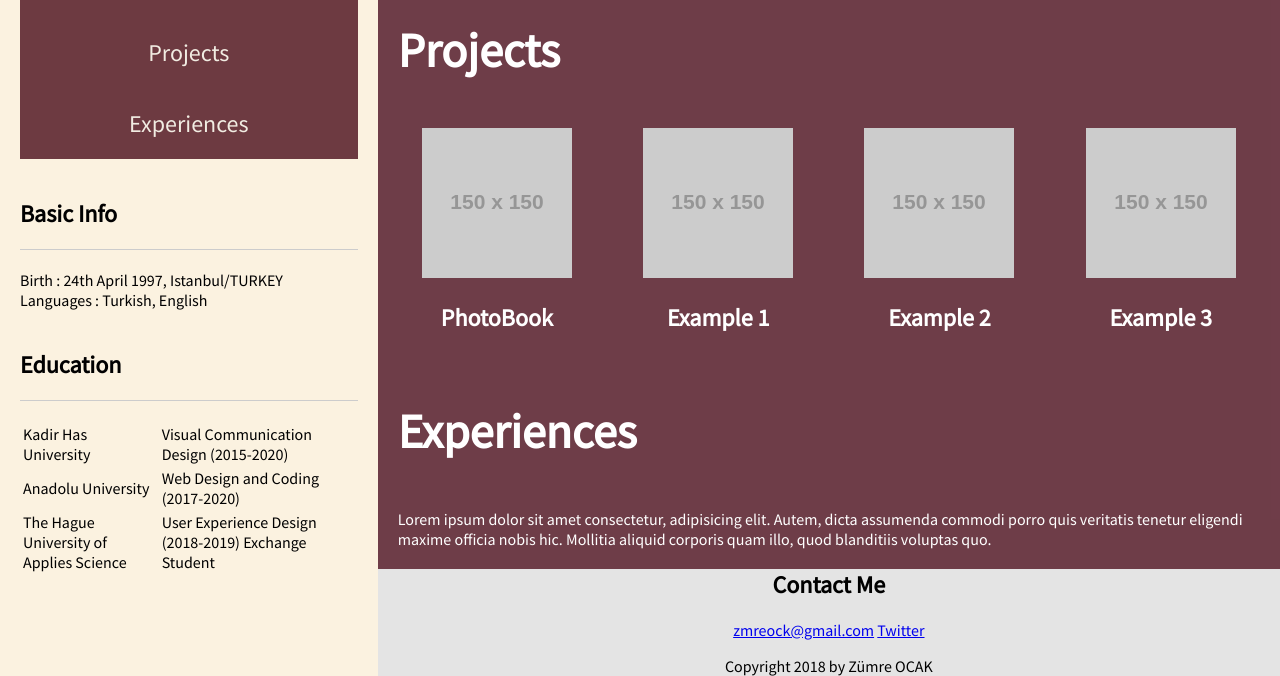
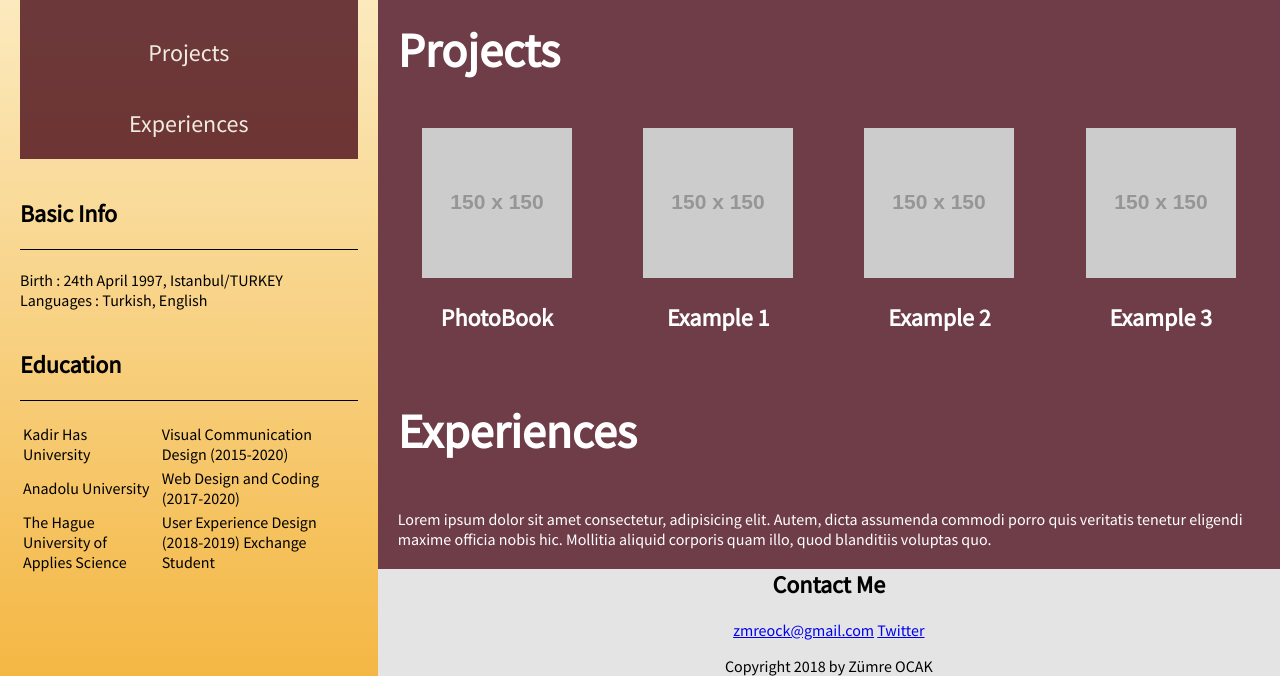
Before and after one commit to UXDSkillslab1718/3-css-essential-training-1-2-resume-files-zmreock, a plain HTML site: page index.html in a window 1280 px wide. Shown: the part 244-920 px from the top of the page. Drawn offline with Linux system fonts and the light colour scheme; placeholder pictures from the web are drawn by us.

Commit message:
Adding gradient background for the navigation menu

```diff
--- a/style.css
+++ b/style.css
@@ -6,7 +6,12 @@ body{
 }
 nav{
     flex: 1 1 auto;
-    background-color: #f5dfb66b;
+    /* background-color: #f5dfb66b; */
+    background: #fefcea; /* Old browsers */
+    background: -moz-linear-gradient(top, #fefcea 0%, #f4b744 100%); /* FF3.6-15 */
+    background: -webkit-linear-gradient(top, #fefcea 0%,#f4b744 100%); /* Chrome10-25,Safari5.1-6 */
+    background: linear-gradient(to bottom, #fefcea 0%,#f4b744 100%); /* W3C, IE10+, FF16+, Chrome26+, Opera12+, Safari7+ */
+    filter: progid:DXImageTransform.Microsoft.gradient( startColorstr='#fefcea', endColorstr='#f4b744',GradientType=0 ); /* IE6-9 */
     padding: 20px;
 }
 main{
@@ -63,7 +68,7 @@ footer > p {
 }
 
 .description-container > .description > h2 {
-    border-bottom: 1px solid #ccc;
+    border-bottom: 1px solid #000;
     line-height: 70px;
 }
 
```
Also changed, not shown: chapter-3-gradient.png (added).
